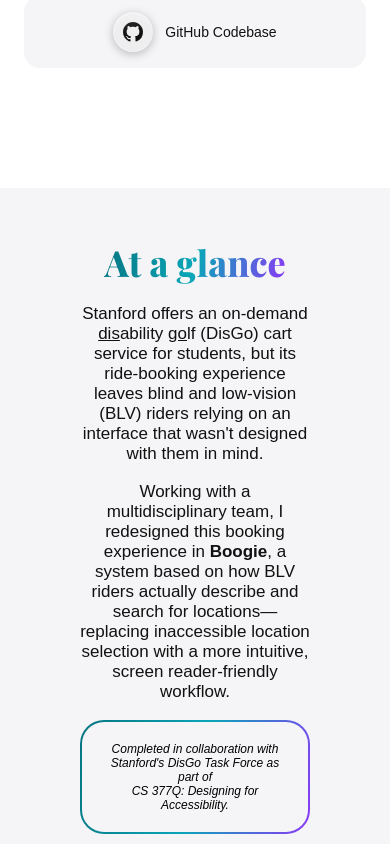
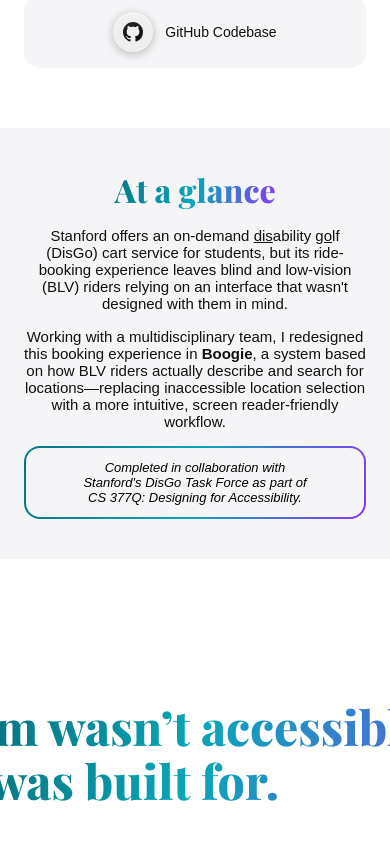
Before and after one commit to AnanyaNavale/AnanyaNavale.github.io, a React (Vite) app: page /boogie in a window 390 px wide. Shown: the part 1340-2184 px from the top of the page. Built offline with nearby package versions, Linux system fonts and the light colour scheme; a web font is replaced by a local one.

Commit message:
CS Overview mobile responsiveness complete

```diff
--- a/src/components/CaseStudy/Overview/Overview.css
+++ b/src/components/CaseStudy/Overview/Overview.css
@@ -51,5 +51,34 @@
 
   font-size: clamp(12px, 2vw, 14px);
   font-style: italic;
+}
 
+/* MOBILE STYLES */
+@media (max-width: 767px) {
+  .overview {
+    margin-top: clamp(60px, 15vw, 100px);
+    margin-bottom: clamp(40px, 10vw, 60px);
+    padding: clamp(40px, 10vw, 50px) clamp(24px, 6vw, 32px);
+    gap: clamp(16px, 4vw, 20px);
+  }
+
+  .overview-header {
+    font-size: clamp(32px, 8vw, 40px);
+  }
+
+  .overview-body {
+    font-size: clamp(15px, 3.75vw, 17px);
+    max-width: 100%;
+  }
+
+  .overview-third-paragraph-outer {
+    border-radius: clamp(16px, 4vw, 20px);
+    width: 100%;
+  }
+
+  .overview-third-paragraph-inner {
+    padding: clamp(10px, 4vw, 12px);
+    border-radius: clamp(14px, 3.5vw, 18px);
+    font-size: clamp(13px, 3.25vw, 15px);
+  }
 }
--- a/src/pages/Boogie/Boogie.tsx
+++ b/src/pages/Boogie/Boogie.tsx
@@ -119,8 +119,8 @@ function Boogie() {
           }
           thirdParagraph={
             <>
-              Completed in collaboration with Stanford's DisGo Task Force as
-              part of
+              Completed in collaboration with
+              Stanford's&nbsp;DisGo&nbsp;Task&nbsp;Force as part of
               <br />
               CS 377Q: Designing for Accessibility.
             </>
```
Also changed, not shown: todo.txt.
